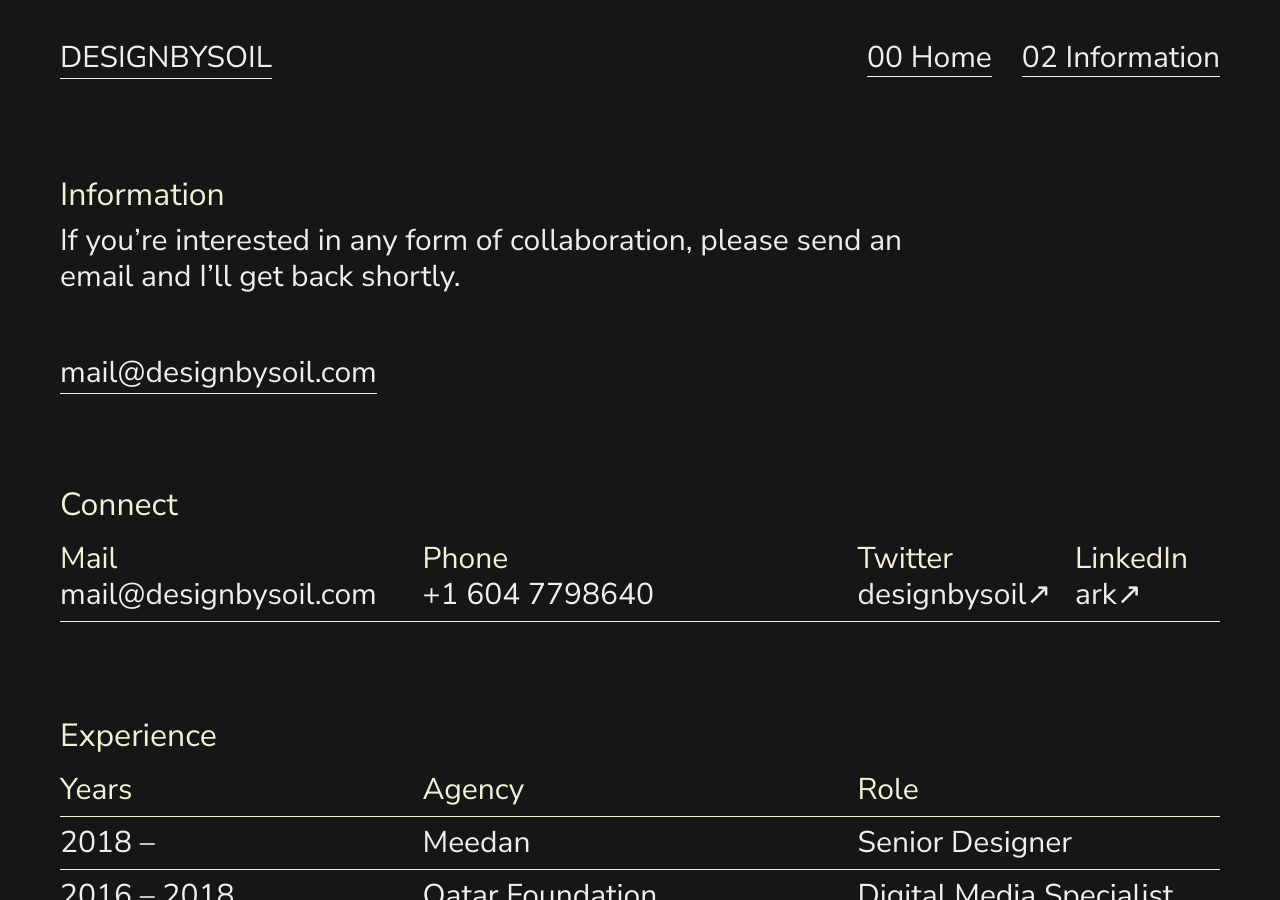
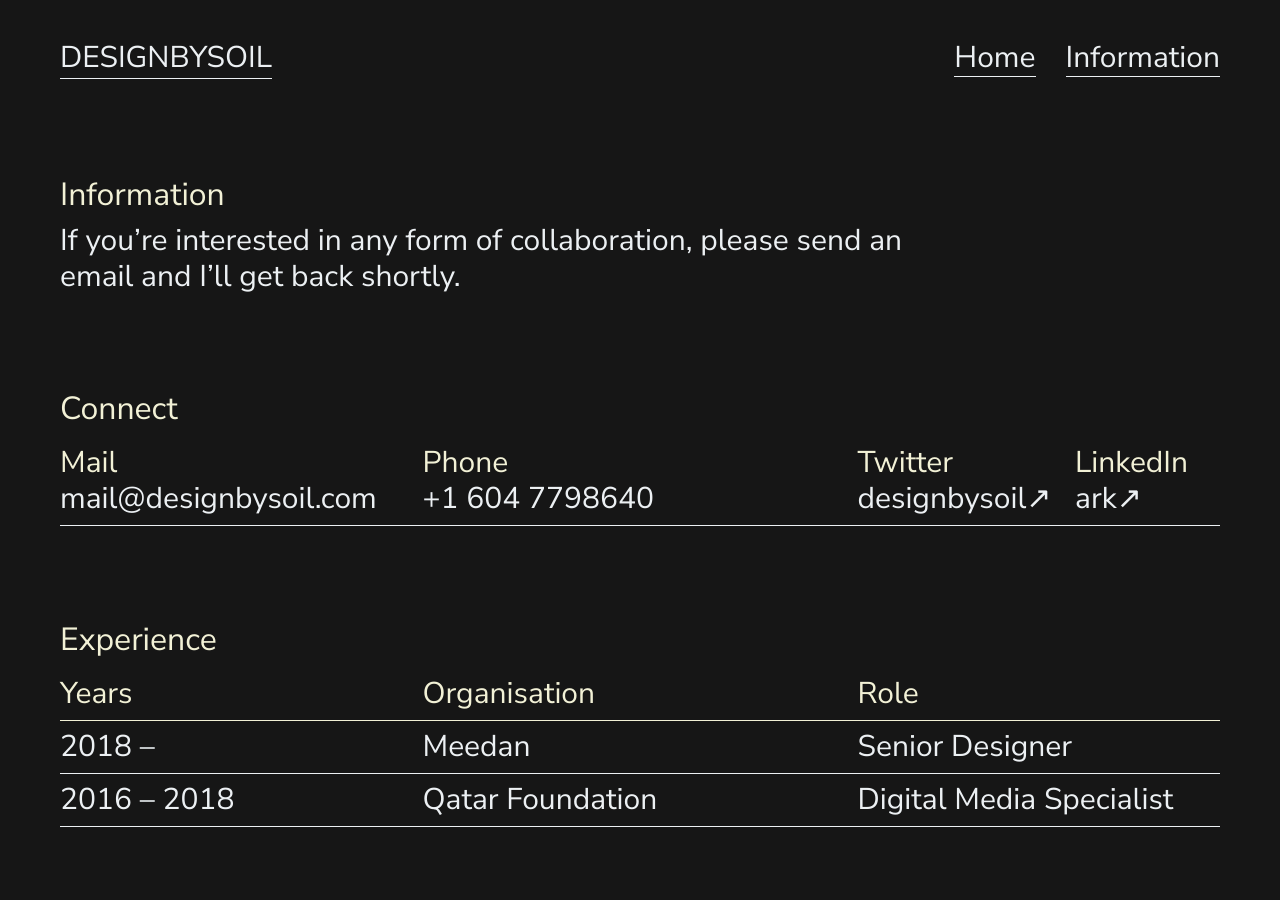
Before and after one commit to designbysoil/designbysoil.com, a Jekyll site: the page built from information/index.html, in a window 1280 px wide and 900 px high. Built offline with Jekyll 4.4.1, drawn with Linux system fonts in a browser that asks for light colours; nearby versions of some CDN libraries; a script that is not in the unit is left out.

Commit message:
Information page.

```diff
--- a/_includes/header.html
+++ b/_includes/header.html
@@ -7,10 +7,10 @@
         </div>
         <div class="header-nav">
             <a href="/">
-                00 Home
+                Home
             </a>
             <a href="/information/">
-                02 Information
+                Information
             </a>
         </div>
     </div>
--- a/information/index.html
+++ b/information/index.html
@@ -4,8 +4,6 @@ layout: page
 ---
 <section class="section">
     {% include text-block.html heading = "Information" text = "If you’re interested in any form of collaboration, please send an email and I’ll get back shortly." %}
-    {% include text-block.html text = "<a href='mailto:mail@designbysoil.com'>mail@designbysoil.com</a>" %}
-    <h2></h2>
 </section>
 <section class="section">
     <div class="grid-list four-columns">
@@ -20,7 +18,7 @@ layout: page
     <div class="grid-list">
         <h2 class="title">Experience</h2>
         <div class="label">Years</div>
-        <div class="label">Agency</div>
+        <div class="label">Organisation</div>
         <div class="label">Role</div>
         <div>2018 –</div>
         <div>Meedan</div>
```
